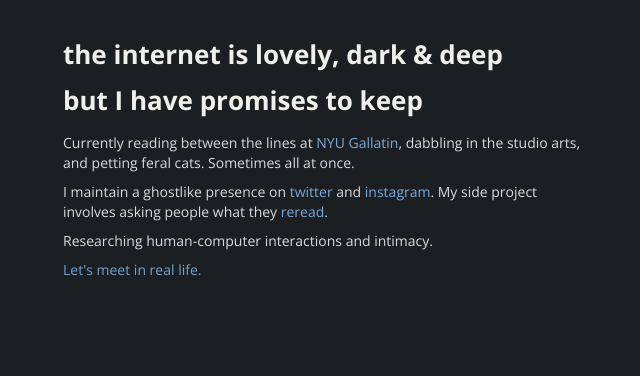
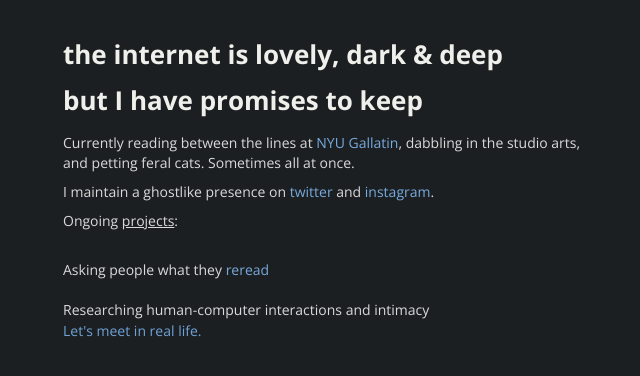
Before and after one commit to alicecai/alicecai.github.io, a Jekyll site: the page built from index.html, in a window 1280 px wide. Shown: the top 376 px of the page, without its empty margins (317-957 px from the left). Built offline with Jekyll 4.4.1, drawn with Linux system fonts in a browser that asks for light colours; Markdown is read by kramdown in place of the engine named in the settings; the list of posts is cut into pages by our own code; comment, search, counter and statistics services are not loaded.

Commit message:
iced chais

```diff
--- a/index.html
+++ b/index.html
@@ -6,8 +6,11 @@
 
 <p>Currently reading between the lines at <a href="https://gallatin.nyu.edu">NYU Gallatin</a>, dabbling in the studio arts, and petting feral cats. Sometimes all at once. </p>
 
-<p>I maintain a ghostlike presence on <a href="https://twitter.com/linesforthefort">twitter</a> and <a href="https://instagram.com/linesforthefort">instagram</a>. My side project involves asking people what they <a href="http://rereadthis.com">reread</a>. </p>
-<p>Researching human-computer interactions and intimacy.</p>
+<p>I maintain a ghostlike presence on <a href="https://twitter.com/icedcai">twitter</a> and <a href="https://instagram.com/icedcai">instagram</a>. </p>
+
+<p>Ongoing <u>projects</u>:</p>
+<br>Asking people what they <a href="http://rereadthis.com">reread</a></br>
+<br>Researching human-computer interactions and intimacy</br>
 
 <p><font color="6ea3d8">Let's meet in real life.</font></p>
 
```
